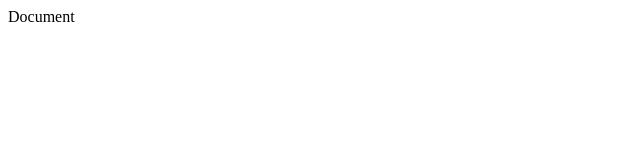
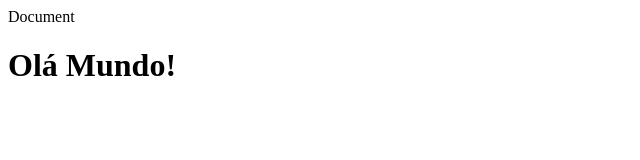
Before and after one commit to tatsuoyohji/op, a plain HTML site: page index.html in a window 1280 px wide. Shown: the whole page, without its empty margins (0-640 px from the left). Drawn offline with Linux system fonts and the light colour scheme.

Commit message:
Adicionado tag body, tag h1

```diff
--- a/index.html
+++ b/index.html
@@ -9,6 +9,8 @@
      <meta name="viewport" content="width-device-width, intial-scale=1.0>
      <title>Document</title>
 </head>
-
+ <body>
+     <h1>Olá Mundo!</h1>
+ <body>
 
 </html>
```
